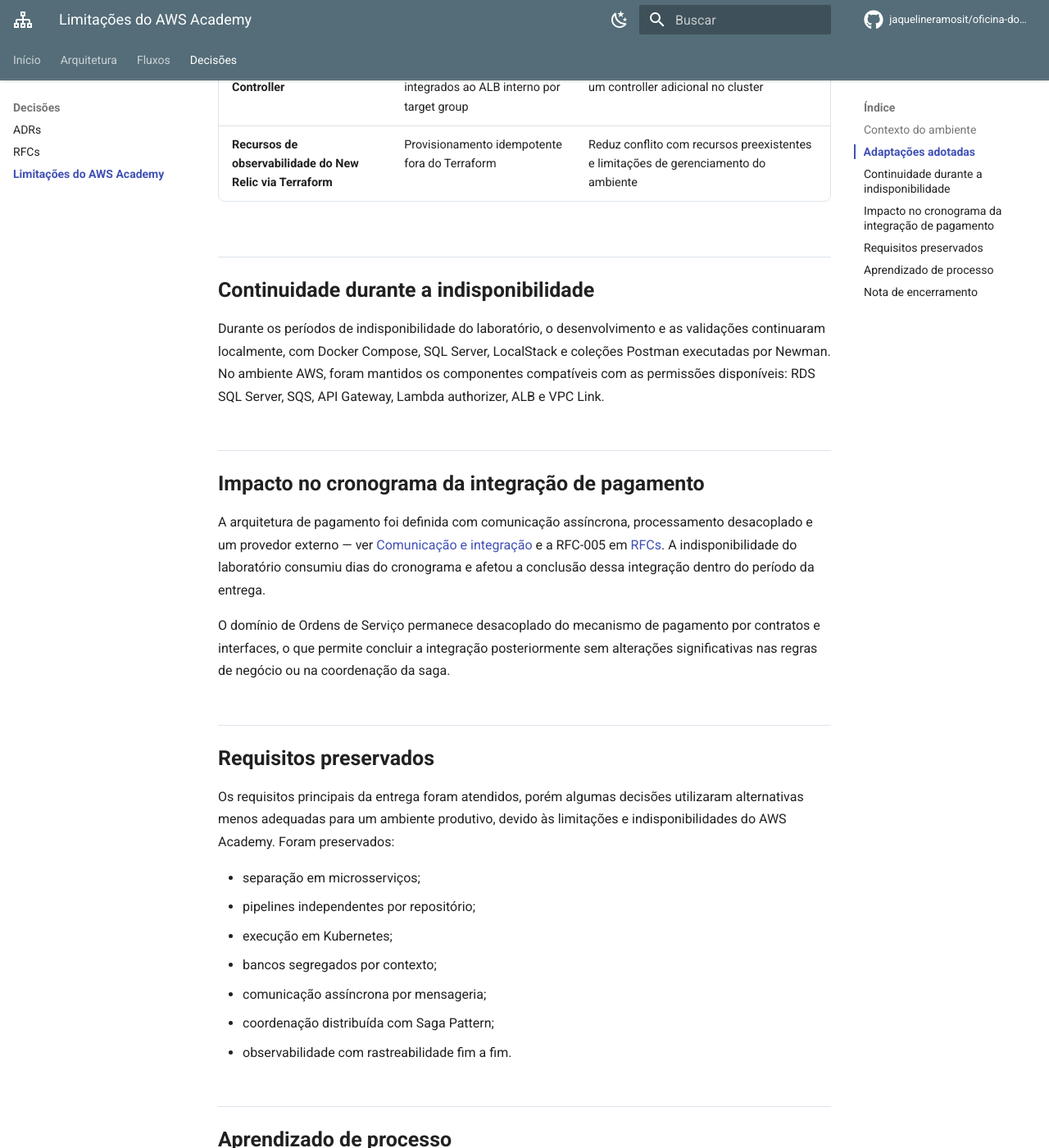
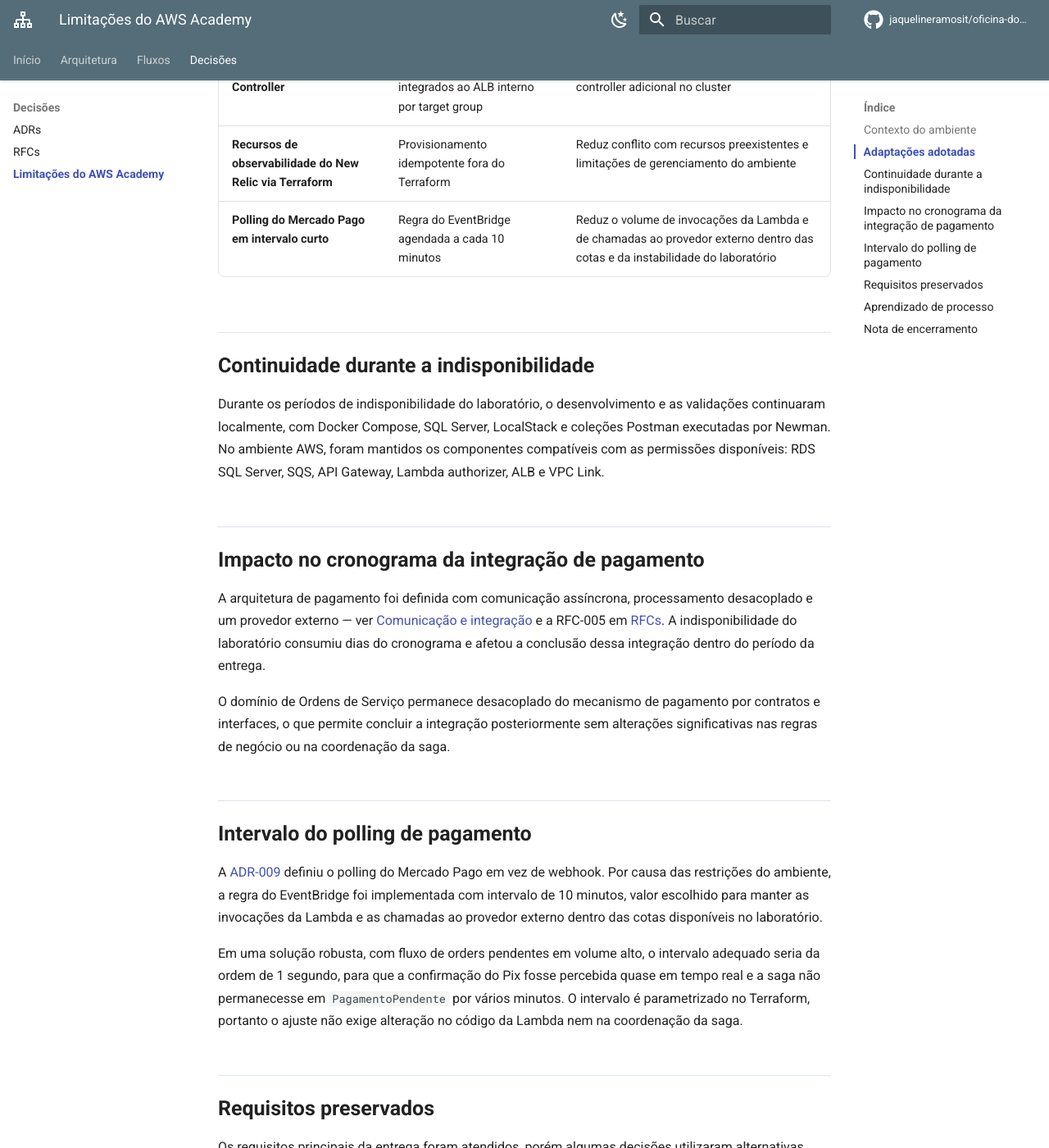
Before and after one commit to jaquelineramosit/oficina-docs, an MkDocs documentation site: the page built from docs/decisoes/limitacoes-aws-academy.md, in a window 1280 px wide and 1400 px high, scrolled down 672 px. Shown: the whole window at 82% size. Built offline with MkDocs 1.6.1 and Material for MkDocs 9.7.7, drawn with Linux system fonts in a browser that asks for light colours; comment, search, counter and statistics services are not loaded.

Commit message:
dcos: adicionando limitações ambiente aws academy

```diff
--- a/docs/decisoes/limitacoes-aws-academy.md
+++ b/docs/decisoes/limitacoes-aws-academy.md
@@ -15,6 +15,7 @@
 | IRSA / EKS Pod Identity | Instance profile da EC2 para a identidade dos workloads | Mecanismos de identidade do EKS não se aplicam fora dele |
 | AWS Load Balancer Controller | Services `NodePort`, integrados ao ALB interno por target group | Simplifica a integração sem depender de um controller adicional no cluster |
 | Recursos de observabilidade do New Relic via Terraform | Provisionamento idempotente fora do Terraform | Reduz conflito com recursos preexistentes e limitações de gerenciamento do ambiente |
+| Polling do Mercado Pago em intervalo curto | Regra do EventBridge agendada a cada 10 minutos | Reduz o volume de invocações da Lambda e de chamadas ao provedor externo dentro das cotas e da instabilidade do laboratório |
 
 ## Continuidade durante a indisponibilidade
 
@@ -37,6 +38,21 @@
 pagamento por contratos e interfaces, o que permite concluir a integração
 posteriormente sem alterações significativas nas regras de negócio ou na
 coordenação da saga.
+
+## Intervalo do polling de pagamento
+
+A [ADR-009](adrs.md#adr-009) definiu o polling do Mercado Pago em vez de
+webhook. Por causa das restrições do ambiente, a regra do EventBridge foi
+implementada com intervalo de 10 minutos, valor escolhido para manter as
+invocações da Lambda e as chamadas ao provedor externo dentro das cotas
+disponíveis no laboratório.
+
+Em uma solução robusta, com fluxo de orders pendentes em volume alto, o
+intervalo adequado seria da ordem de 1 segundo, para que a confirmação do
+Pix fosse percebida quase em tempo real e a saga não permanecesse em
+`PagamentoPendente` por vários minutos. O intervalo é parametrizado no
+Terraform, portanto o ajuste não exige alteração no código da Lambda nem
+na coordenação da saga.
 
 ## Requisitos preservados
 
```
Also changed, not shown: docs/decisoes/adrs.md (+2 -1 lines).
